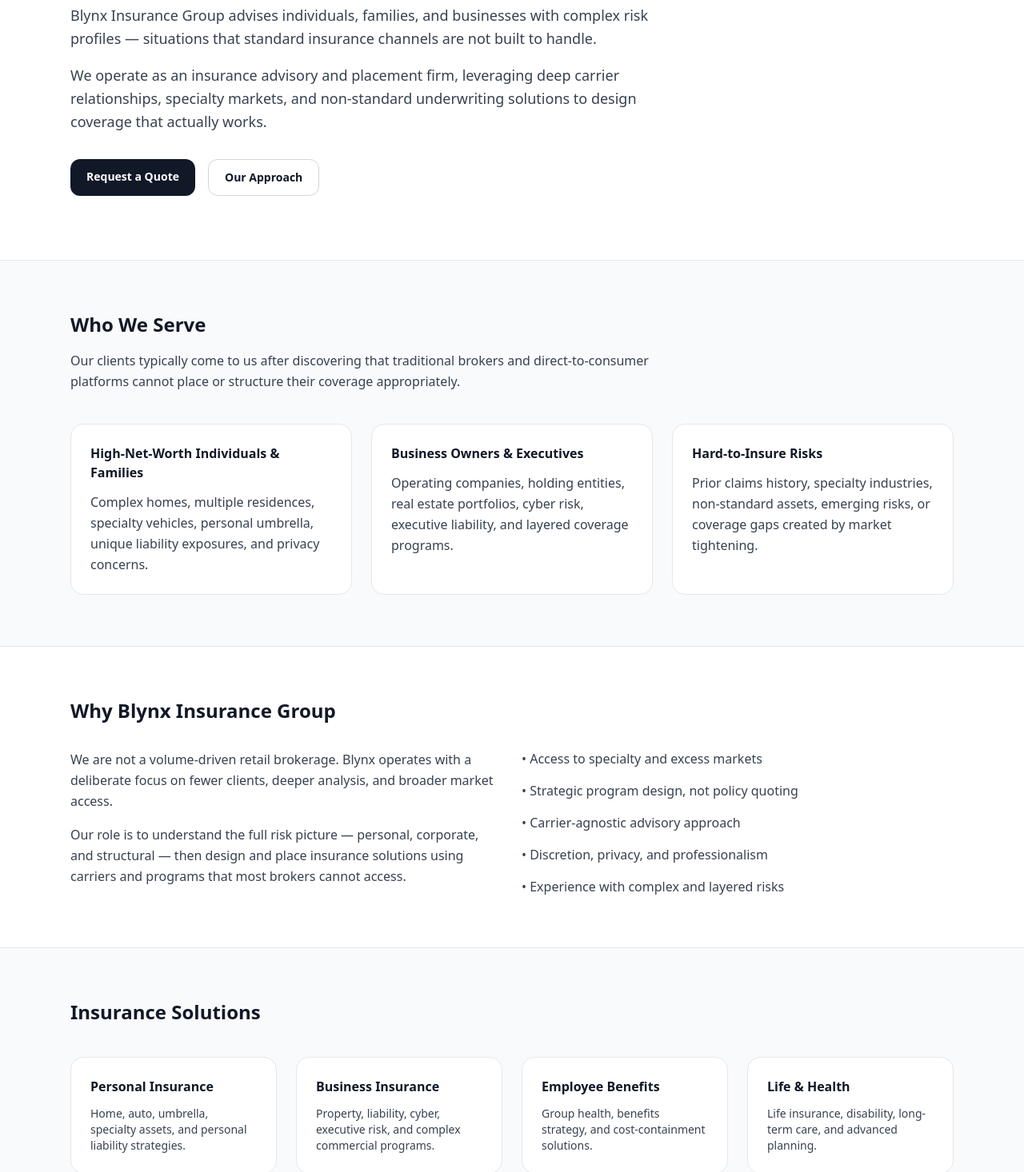
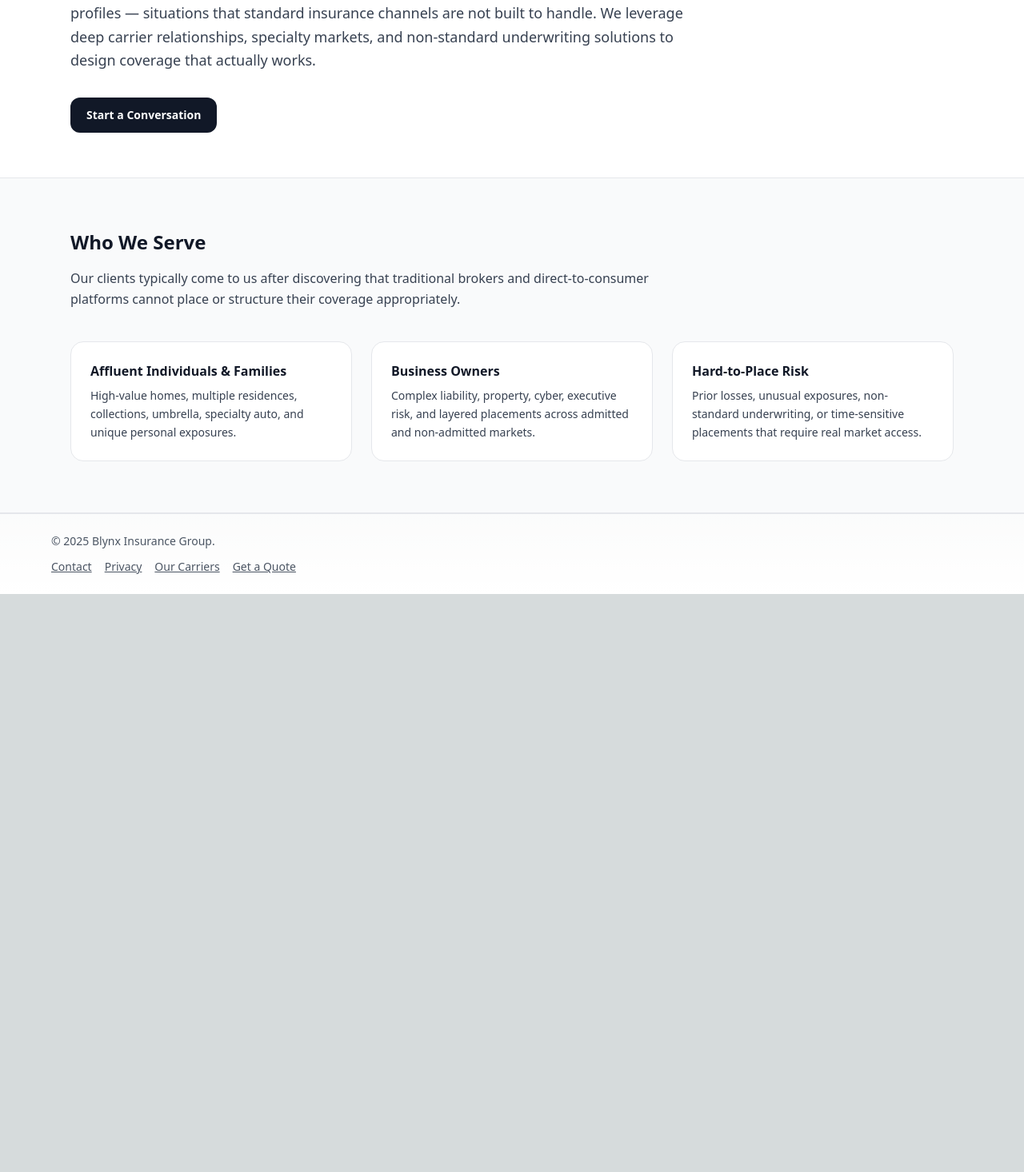
Before and after one commit to Thoxie/Blynx-Insurance-Group, a Next.js app: page / in a window 1280 px wide. Shown: the part 304-1770 px from the top of the page at 80% size. After the commit the page ends 1047 px from the top, so only its background shows below. Built offline with nearby package versions, Linux system fonts and the light colour scheme.

Commit message:
Update page.tsx

```diff
--- a/app/page.tsx
+++ b/app/page.tsx
@@ -11,40 +11,34 @@
     <main className="flex flex-col">
       {/* HERO */}
       <section className="border-b border-gray-200 bg-white">
-        <div className="mx-auto max-w-6xl px-6 py-20">
+        {/* Reduced vertical space (roughly cut in half) */}
+        <div className="mx-auto max-w-6xl px-6 pt-12 pb-14">
           <p className="text-sm font-semibold uppercase tracking-wide text-gray-500">
             Blynx Insurance Group
           </p>
 
+          {/* Updated headline to the approved positioning */}
           <h1 className="mt-4 max-w-4xl text-4xl md:text-5xl font-semibold tracking-tight text-gray-900">
-            Complex insurance needs require broader market access.
+            Complex insurance needs require a fixer with market access.
           </h1>
 
           <p className="mt-6 max-w-3xl text-lg text-gray-700 leading-relaxed">
             Blynx Insurance Group advises individuals, families, and businesses
             with complex risk profiles — situations that standard insurance
-            channels are not built to handle.
+            channels are not built to handle. We leverage deep carrier
+            relationships, specialty markets, and non-standard underwriting
+            solutions to design coverage that actually works.
           </p>
 
-          <p className="mt-4 max-w-3xl text-lg text-gray-700 leading-relaxed">
-            We operate as an insurance advisory and placement firm, leveraging
-            deep carrier relationships, specialty markets, and non-standard
-            underwriting solutions to design coverage that actually works.
-          </p>
+          {/* Removed: "Request a Quote" box/button separator (already in top nav) */}
+          {/* Removed: "Our Approach" button (belongs in nav, not homepage body CTA) */}
 
-          <div className="mt-8 flex flex-wrap gap-4">
+          <div className="mt-8">
             <Link
-              href="/quote"
-              className="rounded-xl bg-gray-900 px-5 py-3 text-sm font-semibold text-white hover:bg-gray-800 transition"
+              href="/contact"
+              className="inline-block rounded-xl bg-gray-900 px-5 py-3 text-sm font-semibold text-white hover:bg-gray-800 transition"
             >
-              Request a Quote
-            </Link>
-
-            <Link
-              href="/about"
-              className="rounded-xl border border-gray-300 px-5 py-3 text-sm font-semibold text-gray-900 hover:bg-gray-50 transition"
-            >
-              Our Approach
+              Start a Conversation
             </Link>
           </div>
         </div>
@@ -53,9 +47,7 @@
       {/* WHO WE SERVE */}
       <section className="border-b border-gray-200 bg-gray-50">
         <div className="mx-auto max-w-6xl px-6 py-16">
-          <h2 className="text-2xl font-semibold text-gray-900">
-            Who We Serve
-          </h2>
+          <h2 className="text-2xl font-semibold text-gray-900">Who We Serve</h2>
 
           <p className="mt-4 max-w-3xl text-gray-700 leading-relaxed">
             Our clients typically come to us after discovering that traditional
@@ -65,155 +57,41 @@
 
           <div className="mt-10 grid gap-6 md:grid-cols-3">
             <div className="rounded-2xl border border-gray-200 bg-white p-6">
-              <h3 className="font-semibold text-gray-900">
-                High-Net-Worth Individuals & Families
+              <h3 className="text-base font-semibold text-gray-900">
+                Affluent Individuals & Families
               </h3>
-              <p className="mt-3 text-gray-700 leading-relaxed">
-                Complex homes, multiple residences, specialty vehicles, personal
-                umbrella, unique liability exposures, and privacy concerns.
+              <p className="mt-2 text-sm text-gray-700 leading-relaxed">
+                High-value homes, multiple residences, collections, umbrella,
+                specialty auto, and unique personal exposures.
               </p>
             </div>
 
             <div className="rounded-2xl border border-gray-200 bg-white p-6">
-              <h3 className="font-semibold text-gray-900">
-                Business Owners & Executives
+              <h3 className="text-base font-semibold text-gray-900">
+                Business Owners
               </h3>
-              <p className="mt-3 text-gray-700 leading-relaxed">
-                Operating companies, holding entities, real estate portfolios,
-                cyber risk, executive liability, and layered coverage programs.
+              <p className="mt-2 text-sm text-gray-700 leading-relaxed">
+                Complex liability, property, cyber, executive risk, and layered
+                placements across admitted and non-admitted markets.
               </p>
             </div>
 
             <div className="rounded-2xl border border-gray-200 bg-white p-6">
-              <h3 className="font-semibold text-gray-900">
-                Hard-to-Insure Risks
+              <h3 className="text-base font-semibold text-gray-900">
+                Hard-to-Place Risk
               </h3>
-              <p className="mt-3 text-gray-700 leading-relaxed">
-                Prior claims history, specialty industries, non-standard assets,
-                emerging risks, or coverage gaps created by market tightening.
+              <p className="mt-2 text-sm text-gray-700 leading-relaxed">
+                Prior losses, unusual exposures, non-standard underwriting, or
+                time-sensitive placements that require real market access.
               </p>
             </div>
           </div>
         </div>
       </section>
 
-      {/* WHY BLYNX */}
-      <section className="border-b border-gray-200 bg-white">
-        <div className="mx-auto max-w-6xl px-6 py-16">
-          <h2 className="text-2xl font-semibold text-gray-900">
-            Why Blynx Insurance Group
-          </h2>
-
-          <div className="mt-8 grid gap-6 md:grid-cols-2">
-            <div>
-              <p className="text-gray-700 leading-relaxed">
-                We are not a volume-driven retail brokerage. Blynx operates with
-                a deliberate focus on fewer clients, deeper analysis, and
-                broader market access.
-              </p>
-
-              <p className="mt-4 text-gray-700 leading-relaxed">
-                Our role is to understand the full risk picture — personal,
-                corporate, and structural — then design and place insurance
-                solutions using carriers and programs that most brokers cannot
-                access.
-              </p>
-            </div>
-
-            <ul className="space-y-4 text-gray-700">
-              <li>• Access to specialty and excess markets</li>
-              <li>• Strategic program design, not policy quoting</li>
-              <li>• Carrier-agnostic advisory approach</li>
-              <li>• Discretion, privacy, and professionalism</li>
-              <li>• Experience with complex and layered risks</li>
-            </ul>
-          </div>
-        </div>
-      </section>
-
-      {/* PRODUCTS OVERVIEW */}
-      <section className="border-b border-gray-200 bg-gray-50">
-        <div className="mx-auto max-w-6xl px-6 py-16">
-          <h2 className="text-2xl font-semibold text-gray-900">
-            Insurance Solutions
-          </h2>
-
-          <div className="mt-10 grid gap-6 md:grid-cols-4">
-            <Link
-              href="/products/personal"
-              className="rounded-2xl border border-gray-200 bg-white p-6 hover:bg-gray-50 transition"
-            >
-              <h3 className="font-semibold text-gray-900">
-                Personal Insurance
-              </h3>
-              <p className="mt-3 text-gray-700 text-sm">
-                Home, auto, umbrella, specialty assets, and personal liability
-                strategies.
-              </p>
-            </Link>
-
-            <Link
-              href="/products/business"
-              className="rounded-2xl border border-gray-200 bg-white p-6 hover:bg-gray-50 transition"
-            >
-              <h3 className="font-semibold text-gray-900">
-                Business Insurance
-              </h3>
-              <p className="mt-3 text-gray-700 text-sm">
-                Property, liability, cyber, executive risk, and complex
-                commercial programs.
-              </p>
-            </Link>
-
-            <Link
-              href="/products/benefits"
-              className="rounded-2xl border border-gray-200 bg-white p-6 hover:bg-gray-50 transition"
-            >
-              <h3 className="font-semibold text-gray-900">
-                Employee Benefits
-              </h3>
-              <p className="mt-3 text-gray-700 text-sm">
-                Group health, benefits strategy, and cost-containment solutions.
-              </p>
-            </Link>
-
-            <Link
-              href="/products/life-health"
-              className="rounded-2xl border border-gray-200 bg-white p-6 hover:bg-gray-50 transition"
-            >
-              <h3 className="font-semibold text-gray-900">
-                Life & Health
-              </h3>
-              <p className="mt-3 text-gray-700 text-sm">
-                Life insurance, disability, long-term care, and advanced planning.
-              </p>
-            </Link>
-          </div>
-        </div>
-      </section>
-
-      {/* CTA */}
-      <section className="bg-white">
-        <div className="mx-auto max-w-6xl px-6 py-20 text-center">
-          <h2 className="text-3xl font-semibold text-gray-900">
-            Let’s solve what others couldn’t.
-          </h2>
-
-          <p className="mt-4 max-w-2xl mx-auto text-gray-700 text-lg">
-            If your insurance situation requires deeper analysis, broader market
-            access, or a different level of discretion, we should talk.
-          </p>
-
-          <div className="mt-8">
-            <Link
-              href="/quote"
-              className="inline-block rounded-xl bg-gray-900 px-6 py-3 text-sm font-semibold text-white hover:bg-gray-800 transition"
-            >
-              Start a Conversation
-            </Link>
-          </div>
-        </div>
-      </section>
+      {/* NEXT SECTION(S) */}
+      {/* Keep the rest of your existing homepage sections below unchanged
+          unless you want me to reflow them next. */}
     </main>
   );
 }
```
